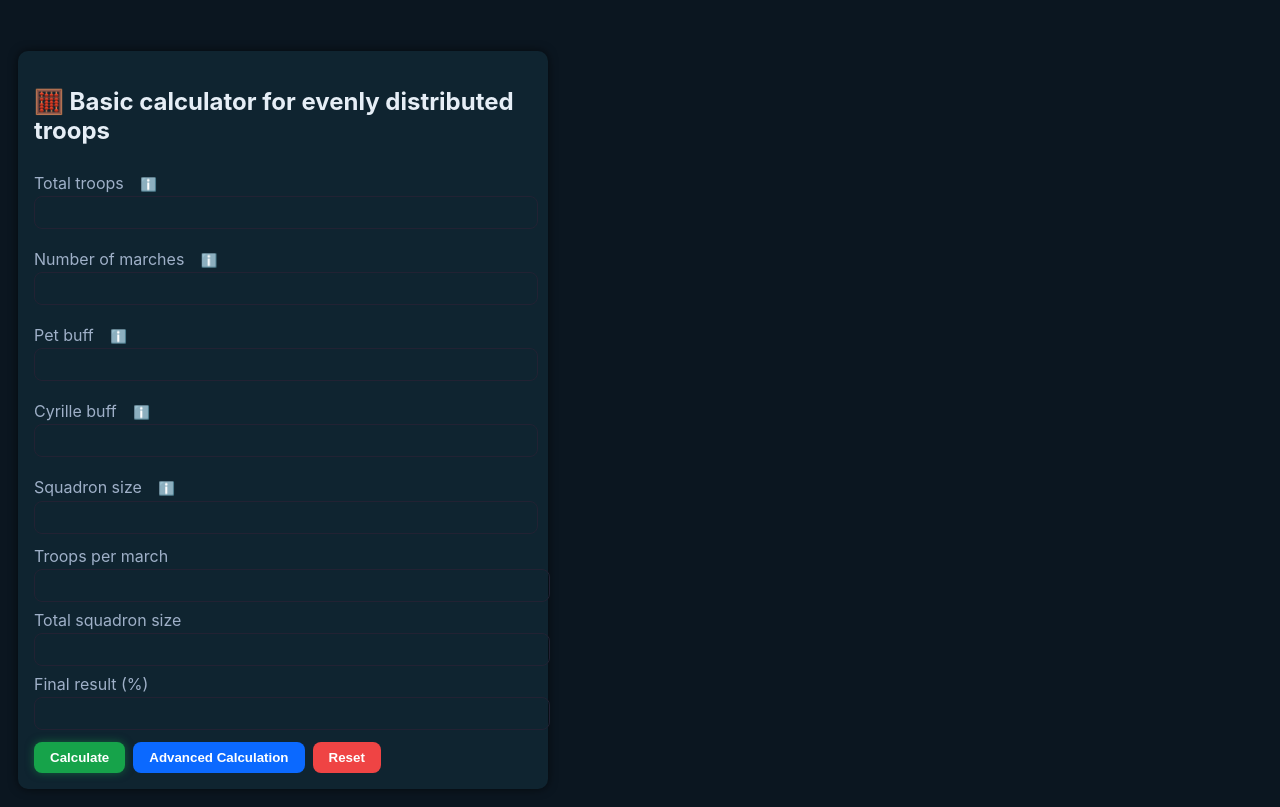
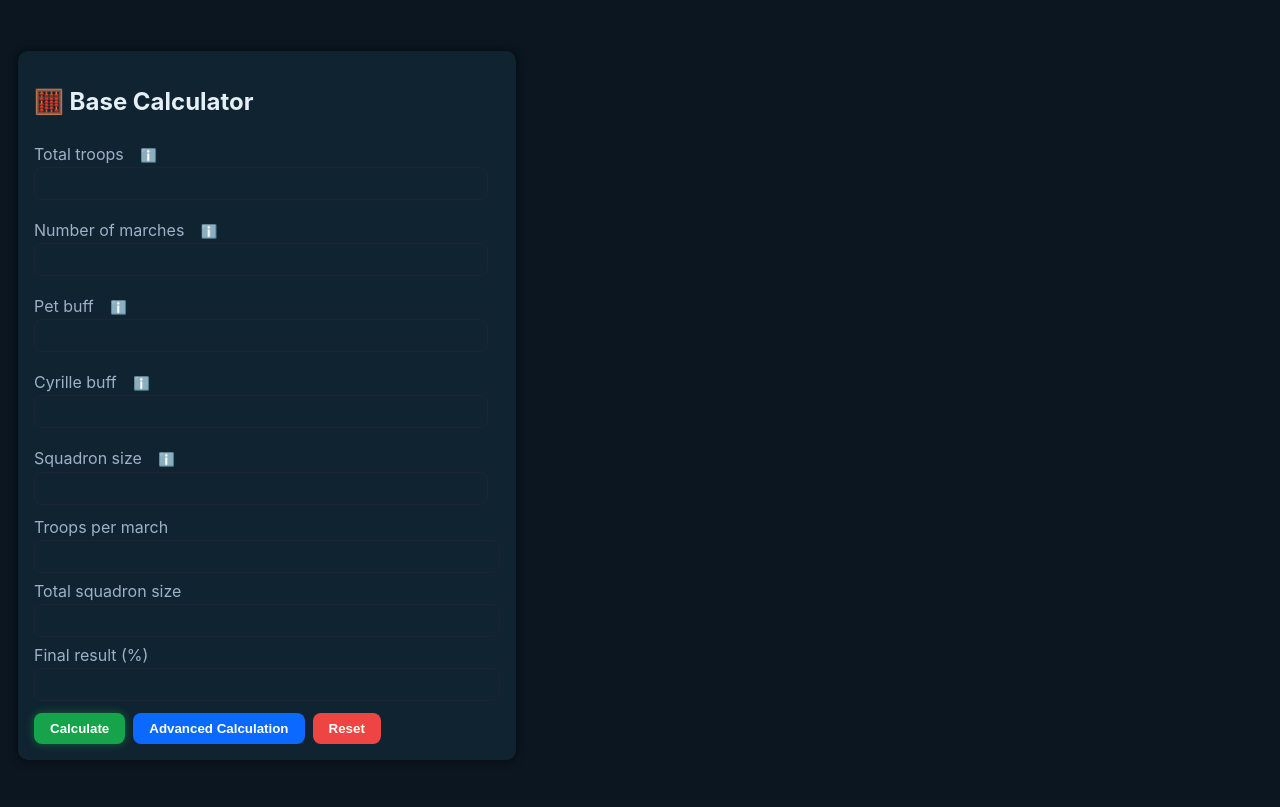
Before and after one commit to MOCPage/MOC-Truppenrechner-testseite, a plain HTML site: page index.html in a window 1280 px wide. Shown: the part 77-884 px from the top of the page. After the commit the page ends 855 px from the top, so only its background shows below. Drawn offline with Linux system fonts and the light colour scheme.

Commit message:
Add files via upload

```diff
--- a/index.html
+++ b/index.html
@@ -27,16 +27,15 @@
   <div class="modal-content">
     <button id="closeHelp" class="close-btn">❌</button>
     <h2 data-i18n="help_title">MOC Truppenrechner – Hilfe</h2>
-    <div class="help-text" id="helpText">
-      <!-- help text will be injected by translations.js for each language -->
-    </div>
+    <div class="help-text" id="helpText"></div>
   </div>
 </div>
 
 <main class="main">
   <section class="panel left">
-    <h2 data-i18n="left_title">🧮 Basisrechner für gleichmässig verteilte Truppen</h2>
+    <h2 data-i18n="left_title">🧮 Basisrechner</h2>
 
+    <!-- Feld: Anzahl Truppen -->
     <div class="field-row" data-info-key="truppen">
       <div class="field-left">
         <label for="inputTruppen" data-i18n="lbl_troops">
@@ -47,10 +46,11 @@
       </div>
       <div class="info-box" aria-hidden="true">
         <img class="info-img hidden" alt=""/>
-        <p class="info-text"></p>
+        <div class="info-text"></div>
       </div>
     </div>
 
+    <!-- Feld: Anzahl Märsche -->
     <div class="field-row" data-info-key="maersche">
       <div class="field-left">
         <label for="inputMaersche" data-i18n="lbl_marches">
@@ -61,10 +61,11 @@
       </div>
       <div class="info-box" aria-hidden="true">
         <img class="info-img hidden" alt=""/>
-        <p class="info-text"></p>
+        <div class="info-text"></div>
       </div>
     </div>
 
+    <!-- Feld: Haustier Buff -->
     <div class="field-row" data-info-key="haustier">
       <div class="field-left">
         <label for="inputHaustier" data-i18n="lbl_pet">
@@ -75,10 +76,11 @@
       </div>
       <div class="info-box" aria-hidden="true">
         <img class="info-img hidden" alt=""/>
-        <p class="info-text"></p>
+        <div class="info-text"></div>
       </div>
     </div>
 
+    <!-- Feld: Cyrille Buff -->
     <div class="field-row" data-info-key="cyrille">
       <div class="field-left">
         <label for="inputCyrille" data-i18n="lbl_cyrille">
@@ -89,10 +91,11 @@
       </div>
       <div class="info-box" aria-hidden="true">
         <img class="info-img hidden" alt=""/>
-        <p class="info-text"></p>
+        <div class="info-text"></div>
       </div>
     </div>
 
+    <!-- Feld: Schwadronengrösse -->
     <div class="field-row" data-info-key="schwadron">
       <div class="field-left">
         <label for="inputSchwadron" data-i18n="lbl_squad">
@@ -103,7 +106,7 @@
       </div>
       <div class="info-box" aria-hidden="true">
         <img class="info-img hidden" alt=""/>
-        <p class="info-text"></p>
+        <div class="info-text"></div>
       </div>
     </div>
 
@@ -122,20 +125,30 @@
 
   <section id="rightPanel" class="panel right hidden">
     <h2 data-i18n="right_title">⚔️ Marschverteilung</h2>
+
     <div class="tableHeader">
       <div data-i18n="th_lock">Sperren</div>
       <div data-i18n="th_march">Marsch</div>
       <div data-i18n="th_percent">%</div>
       <div data-i18n="th_count_total">Anzahl / Total</div>
     </div>
-    <div id="tableBody" class="tableBody"><div class="muted" data-i18n="prompt_advanced">Drücke „Erweitertes Rechnen“</div></div>
-    <div class="tableFooter"><span data-i18n="total_sum_label">Truppensumme:</span><span id="totalUsed">0</span> / <span id="totalCap">0</span></div>
+
+    <div id="tableBody" class="tableBody">
+      <div class="muted" data-i18n="prompt_advanced">Drücke „Erweitertes Rechnen“</div>
+    </div>
+
+    <div class="tableFooter">
+      <span data-i18n="total_sum_label">Truppensumme:</span>
+      <span id="totalUsed">0</span> / <span id="totalCap">0</span>
+    </div>
+
     <div class="actions">
       <button id="btnRecalcRight" class="btn green" data-i18n="recalc_right">Neu berechnen</button>
       <button id="btnResetRight" class="btn red" data-i18n="reset_right">Zurücksetzen</button>
     </div>
   </section>
 </main>
+
 <script src="./translations.js" defer></script>
 <script src="./script.js" defer></script>
 </body>
--- a/script.js
+++ b/script.js
@@ -57,7 +57,8 @@ function attachInfoBoxes(){
       document.querySelectorAll('.field-row.open').forEach(r => { if (r !== row) r.classList.remove('open'); });
       const key = row.dataset.infoKey;
       const infoTexts = (TRANSLATIONS[currentLang()]?.info_texts) || TRANSLATIONS.de.info_texts;
-      const title = document.createElement('h4'); title.textContent = '🧮 ' + (TRANSLATIONS[currentLang()]?.info_section_base || 'Basisrechner'); txt.innerHTML=''; txt.appendChild(title); txt.appendChild(document.createTextNode(infoTexts[key] || ''));
+      const title = (TRANSLATIONS[currentLang()]?.info_section_base) || 'Basisrechner';
+      txt.innerHTML = `<h4>🧮 ${title}</h4><p>${infoTexts[key] || ''}</p>`;
       const src = INFO_IMAGES[key];
       if (src) { img.src = src; img.classList.remove('hidden'); }
       else { img.classList.add('hidden'); img.removeAttribute('src'); }
--- a/translations.js
+++ b/translations.js
@@ -1,14 +1,14 @@
 const TRANSLATIONS = {
   de:{site_title:'MOC Truppenrechner',
-    left_title:'🧮 Basisrechner für gleichmässig verteilte Truppen', right_title:'⚔️ Marschverteilung',
+    left_title:'🧮 Basisrechner', right_title:'⚔️ Marschverteilung',
     calc:'Berechnen', advanced:'Erweitertes Rechnen', reset_left:'Zurücksetzen', recalc_right:'Neu berechnen', reset_right:'Zurücksetzen',
     lbl_troops:'Anzahl Truppen', lbl_marches:'Anzahl Märsche', lbl_pet:'Haustier Buff', lbl_cyrille:'Cyrille Buff', lbl_squad:'Schwadronengrösse',
     res_per_march:'Truppen pro Marsch', res_total_squad:'Totale Schwadronengrösse', res_percent:'Endergebnis (%)',
     th_lock:'Sperren', th_march:'Marsch', th_percent:'%', th_count_total:'Anzahl / Total', prompt_advanced:'Drücke „Erweitertes Rechnen“', total_sum_label:'Truppensumme:',
     err_inputs:'Bitte gültige Werte eingeben.', err_first_calc:'Bitte zuerst links Berechnen drücken.',
     help_title:'MOC Truppenrechner – Hilfe',
-    help_html:`<p><strong>Ziel:</strong> Der Rechner hilft, Truppen gleichmäßig auf mehrere Märsche zu verteilen und dabei Buffs (z. B. durch Haustier, Cyrille oder Schwadronenbonus) zu berücksichtigen.</p>
-      <h3>1️⃣ Basisrechner </h3>
+    help_html:`
+      <h3>1️⃣ Basisrechner</h3>
       <ul>
         <li><strong>Anzahl Truppen:</strong> Gesamtzahl aller verfügbaren Truppen</li>
         <li><strong>Anzahl Märsche:</strong> Wie viele Märsche gleichzeitig möglich sind</li>
@@ -17,96 +17,111 @@ const TRANSLATIONS = {
         <li><strong>Schwadronengrösse:</strong> Basisgröße einer Schwadron</li>
       </ul>
       <p>Klicke auf ℹ️ neben einem Feld, um eine Infobox mit Bild und Beschreibung zu öffnen. Beim Klick auf das Bild schließt sich die Infobox wieder.</p>
-      <p>Drücke <strong>„Berechnen“</strong>, um die Resultate zu sehen: Truppen pro Marsch, totale Schwadronengrösse und prozentuales Verhältnis.</p>
-      <h3>2️⃣ Marschverteilung </h3>
-      <p>Klicke auf <strong>„Erweitertes Rechnen“</strong>, um die rechte Seite zu öffnen.</p>
+      <h3>2️⃣ Marschverteilung</h3>
       <ul>
         <li>Regler mit +/− Buttons pro Marsch</li>
         <li><strong>Sperren</strong> fixiert einen Marsch</li>
         <li><strong>Neu berechnen</strong> ändert nur ungesperrte Märsche</li>
       </ul>
-      <h3>3️⃣ Sprache & Speicherung</h3>
+      <h3>Sprache & Speicherung</h3>
       <ul><li>Deutsch/Englisch/Französisch/Italienisch/Türkisch/Arabisch</li><li>Eingaben werden automatisch gespeichert</li></ul>`,
-    info_section_base:'Basisrechner', info_section_right:'Marschverteilung', info_texts:{truppen:'Gesamtzahl aller verfügbaren Truppen', maersche:'Anzahl der gleichzeitig möglichen Märsche', haustier:'Bonus durch das aktive Haustier',
+    info_section_base:'Basisrechner', info_section_right:'Marschverteilung',
+    info_texts:{truppen:'Gesamtzahl aller verfügbaren Truppen', maersche:'Anzahl der gleichzeitig möglichen Märsche', haustier:'Bonus durch das aktive Haustier',
       cyrille:'Bonus durch Cyrilles Fähigkeit', schwadron:'Basisgröße einer Schwadron'}
   },
   en:{site_title:'MOC Troop Calculator',
-    left_title:'🧮 Basic calculator for evenly distributed troops', right_title:'⚔️ March distribution',
+    left_title:'🧮 Base Calculator', right_title:'⚔️ March Distribution',
     calc:'Calculate', advanced:'Advanced Calculation', reset_left:'Reset', recalc_right:'Recalculate', reset_right:'Reset',
     lbl_troops:'Total troops', lbl_marches:'Number of marches', lbl_pet:'Pet buff', lbl_cyrille:'Cyrille buff', lbl_squad:'Squadron size',
     res_per_march:'Troops per march', res_total_squad:'Total squadron size', res_percent:'Final result (%)',
     th_lock:'Lock', th_march:'March', th_percent:'%', th_count_total:'Count / Total', prompt_advanced:'Press “Advanced Calculation”', total_sum_label:'Troop sum:',
     err_inputs:'Please enter valid values.', err_first_calc:'Please calculate on the left first.',
     help_title:'MOC Troop Calculator – Help',
-    help_html:`<p><strong>Goal:</strong> Distribute troops evenly across marches and consider buffs (Pet, Cyrille, Squadron).</p>
-      <h3>1️⃣ Basic calculator </h3>
-      <ul>
-        <li><strong>Total troops</strong></li><li><strong>Number of marches</strong></li>
-        <li><strong>Pet buff</strong></li><li><strong>Cyrille buff</strong></li><li><strong>Squadron size</strong></li>
-      </ul>
+    help_html:`
+      <h3>1️⃣ Base Calculator</h3>
+      <ul><li>Total troops</li><li>Number of marches</li><li>Pet buff</li><li>Cyrille buff</li><li>Squadron size</li></ul>
       <p>Click ℹ️ to open an info box with image & text. Click the image to close.</p>
-      <p>Press <strong>“Calculate”</strong> to see results.</p>
-      <h3>2️⃣ March distribution (right)</h3>
+      <h3>2️⃣ March Distribution</h3>
       <ul><li>Slider with +/− per march</li><li><strong>Lock</strong> fixes a march</li><li><strong>Recalculate</strong> changes only unlocked marches</li></ul>
-      <h3>3️⃣ Language & saving</h3><ul><li>DE/EN/FR/IT/TR/AR</li><li>Inputs are saved automatically</li></ul>`,
-    info_section_base:'Basisrechner', info_section_right:'Marschverteilung', info_texts:{truppen:'Total number of available troops', maersche:'Number of simultaneous marches', haustier:'Bonus from the active pet',
+      <h3>Language & Saving</h3><ul><li>DE/EN/FR/IT/TR/AR</li><li>Inputs are saved automatically</li></ul>`,
+    info_section_base:'Base Calculator', info_section_right:'March Distribution',
+    info_texts:{truppen:'Total number of available troops', maersche:'Number of simultaneous marches', haustier:'Bonus from the active pet',
       cyrille:'Bonus from Cyrille’s skill', schwadron:'Base size of a squadron'}
   },
   fr:{site_title:'Calculateur de troupes MOC',
-    left_title:'🧮 Calcul de base pour une répartition uniforme', right_title:'⚔️ Répartition des marches',
+    left_title:'🧮 Calcul de base', right_title:'⚔️ Répartition des marches',
     calc:'Calculer', advanced:'Calcul avancé', reset_left:'Réinitialiser', recalc_right:'Recalculer', reset_right:'Réinitialiser',
     lbl_troops:'Nombre total de troupes', lbl_marches:'Nombre de marches', lbl_pet:'Bonus familier', lbl_cyrille:'Bonus Cyrille', lbl_squad:'Taille d’escadron',
     res_per_march:'Troupes par marche', res_total_squad:'Taille totale d’escadron', res_percent:'Résultat final (%)',
     th_lock:'Verrou', th_march:'Marche', th_percent:'%', th_count_total:'Nombre / Total', prompt_advanced:'Appuyez sur « Calcul avancé »', total_sum_label:'Total de troupes :',
     err_inputs:'Veuillez saisir des valeurs valides.', err_first_calc:'Veuillez d’abord calculer à gauche.',
     help_title:'Aide – Calculateur de troupes MOC',
-    help_html:`<p><strong>Objectif :</strong> Répartir les troupes entre les marches en tenant compte des bonus (familier, Cyrille, escadron).</p>
-      <h3>1️⃣ Calcul de base </h3>
+    help_html:`
+      <h3>1️⃣ Calcul de base</h3>
       <ul><li>Troupes totales</li><li>Nombre de marches</li><li>Bonus familier</li><li>Bonus Cyrille</li><li>Taille d’escadron</li></ul>
       <p>Cliquez sur ℹ️ pour ouvrir une infobox avec image et texte. Cliquez sur l’image pour fermer.</p>
-      <h3>2️⃣ Répartition (droite)</h3>
+      <h3>2️⃣ Répartition des marches</h3>
       <ul><li>Curseur avec +/−</li><li><strong>Verrouiller</strong> fige une marche</li><li><strong>Recalculer</strong> ne modifie que les marches déverrouillées</li></ul>
-      <h3>3️⃣ Langue & sauvegarde</h3><ul><li>DE/EN/FR/IT/TR/AR</li><li>Saisie sauvegardée automatiquement</li></ul>`,
-    info_section_base:'Basisrechner', info_section_right:'Marschverteilung', info_texts:{truppen:'Nombre total de troupes disponibles', maersche:'Nombre de marches simultanées', haustier:'Bonus du familier actif',
+      <h3>Langue & sauvegarde</h3><ul><li>DE/EN/FR/IT/TR/AR</li><li>Saisie sauvegardée automatiquement</li></ul>`,
+    info_section_base:'Calcul de base', info_section_right:'Répartition des marches',
+    info_texts:{truppen:'Nombre total de troupes disponibles', maersche:'Nombre de marches simultanées', haustier:'Bonus du familier actif',
       cyrille:'Bonus de la compétence de Cyrille', schwadron:'Taille de base d’un escadron'}
   },
   it:{site_title:'Calcolatore truppe MOC',
-    left_title:'🧮 Calcolatore base per distribuzione uniforme', right_title:'⚔️ Distribuzione marce',
+    left_title:'🧮 Calcolatore di base', right_title:'⚔️ Distribuzione marce',
     calc:'Calcola', advanced:'Calcolo avanzato', reset_left:'Reimposta', recalc_right:'Ricalcola', reset_right:'Reimposta',
     lbl_troops:'Totale truppe', lbl_marches:'Numero di marce', lbl_pet:'Bonus animale', lbl_cyrille:'Bonus Cyrille', lbl_squad:'Dimensione squadrone',
     res_per_march:'Truppe per marcia', res_total_squad:'Dimensione totale squadrone', res_percent:'Risultato finale (%)',
     th_lock:'Blocca', th_march:'Marcia', th_percent:'%', th_count_total:'Quantità / Totale', prompt_advanced:'Premi “Calcolo avanzato”', total_sum_label:'Totale truppe:',
     err_inputs:'Inserisci valori validi.', err_first_calc:'Calcola prima sulla sinistra.',
     help_title:'Aiuto – Calcolatore truppe MOC',
-    help_html:`<p><strong>Obiettivo:</strong> Distribuire le truppe tra le marce considerando i bonus (animale, Cyrille, squadrone).</p>
-      <h3>1️⃣ Calcolatore base </h3>
+    help_html:`
+      <h3>1️⃣ Calcolatore di base</h3>
       <ul><li>Truppe totali</li><li>Numero di marce</li><li>Bonus animale</li><li>Bonus Cyrille</li><li>Dimensione squadrone</li></ul>
-      <p>Clic su ℹ️ per aprire l’infobox con immagine e testo. Clic sull’immagine per chiudere.</p>`,
-    info_section_base:'Basisrechner', info_section_right:'Marschverteilung', info_texts:{truppen:'Numero totale di truppe disponibili', maersche:'Numero di marce simultanee', haustier:'Bonus dall’animale attivo',
+      <p>Clic su ℹ️ per aprire l’infobox con immagine e testo. Clic sull’immagine per chiudere.</p>
+      <h3>2️⃣ Distribuzione marce</h3>
+      <ul><li>Cursore con +/−</li><li><strong>Blocca</strong> fissa una marcia</li><li><strong>Ricalcola</strong> modifica solo quelle non bloccate</li></ul>
+      <h3>Lingua & salvataggio</h3><ul><li>DE/EN/FR/IT/TR/AR</li><li>Salvataggio automatico</li></ul>`,
+    info_section_base:'Calcolatore di base', info_section_right:'Distribuzione marce',
+    info_texts:{truppen:'Numero totale di truppe disponibili', maersche:'Numero di marce simultanee', haustier:'Bonus dall’animale attivo',
       cyrille:'Bonus dall’abilità di Cyrille', schwadron:'Dimensione base di uno squadrone'}
   },
   tr:{site_title:'MOC Asker Hesaplayıcı',
-    left_title:'🧮 Eşit dağıtım için temel hesaplayıcı', right_title:'⚔️ Sefer dağılımı',
+    left_title:'🧮 Temel Hesaplayıcı', right_title:'⚔️ Sefer Dağılımı',
     calc:'Hesapla', advanced:'Gelişmiş hesaplama', reset_left:'Sıfırla', recalc_right:'Yeniden hesapla', reset_right:'Sıfırla',
     lbl_troops:'Toplam asker', lbl_marches:'Sefer sayısı', lbl_pet:'Evcil hayvan desteği', lbl_cyrille:'Cyrille desteği', lbl_squad:'Filo büyüklüğü',
     res_per_march:'Sefer başına asker', res_total_squad:'Toplam filo büyüklüğü', res_percent:'Nihai sonuç (%)',
     th_lock:'Kilitle', th_march:'Sefer', th_percent:'%', th_count_total:'Adet / Toplam', prompt_advanced:'“Gelişmiş hesaplama”ya basın', total_sum_label:'Asker toplamı:',
     err_inputs:'Lütfen geçerli değerler girin.', err_first_calc:'Önce solda hesaplayın.',
     help_title:'Yardım – MOC Asker Hesaplayıcı',
-    help_html:`<p><strong>Amaç:</strong> Askerleri seferlere dağıtmak ve destekleri dikkate almak (evcil hayvan, Cyrille, filo).</p>`,
-    info_section_base:'Basisrechner', info_section_right:'Marschverteilung', info_texts:{truppen:'Mevcut toplam asker sayısı', maersche:'Aynı anda yapılabilecek sefer sayısı', haustier:'Aktif evcil hayvandan gelen destek',
+    help_html:`
+      <h3>1️⃣ Temel Hesaplayıcı</h3>
+      <ul><li>Toplam asker</li><li>Sefer sayısı</li><li>Evcil hayvan desteği</li><li>Cyrille desteği</li><li>Filo büyüklüğü</li></ul>
+      <p>ℹ️ simgesine tıklayın; resme tıklamak kutuyu kapatır.</p>
+      <h3>2️⃣ Sefer Dağılımı</h3>
+      <ul><li>Her sefer için kaydırıcı ve +/−</li><li><strong>Kilitle</strong> bir seferi sabitler</li><li><strong>Yeniden hesapla</strong> sadece kilitsizleri değiştirir</li></ul>
+      <h3>Dil & kayıt</h3><ul><li>DE/EN/FR/IT/TR/AR</li><li>Girdiler otomatik kaydedilir</li></ul>`,
+    info_section_base:'Temel Hesaplayıcı', info_section_right:'Sefer Dağılımı',
+    info_texts:{truppen:'Mevcut toplam asker sayısı', maersche:'Aynı anda yapılabilecek sefer sayısı', haustier:'Aktif evcil hayvandan gelen destek',
       cyrille:'Cyrille yeteneğinden destek', schwadron:'Bir filonun temel büyüklüğü'}
   },
   ar:{site_title:'حاسبة قوات MOC',
-    left_title:'🧮 حاسبة أساسية لتوزيع متساوٍ للقوات', right_title:'⚔️ توزيع المسيرات',
+    left_title:'🧮 الحاسبة الأساسية', right_title:'⚔️ توزيع المسيرات',
     calc:'احسب', advanced:'حساب متقدّم', reset_left:'إعادة ضبط', recalc_right:'إعادة حساب', reset_right:'إعادة ضبط',
     lbl_troops:'إجمالي القوات', lbl_marches:'عدد المسيرات', lbl_pet:'تعزيز الحيوان الأليف', lbl_cyrille:'تعزيز سيريل', lbl_squad:'حجم السرب',
     res_per_march:'قوات لكل مسيرة', res_total_squad:'إجمالي حجم السرب', res_percent:'النتيجة النهائية (%)',
     th_lock:'قفل', th_march:'مسيرة', th_percent:'%', th_count_total:'عدد / الإجمالي', prompt_advanced:'اضغط "حساب متقدّم"', total_sum_label:'مجموع القوات:',
-    err_inputs:'يرجى إدخال قيم صحيحة.', err_first_calc:'يرجى الحساب أولاً في اليسار.',
+    err_inputs:'يرجى إدخال قيم صحيحة.', err_first_calc:'يرجى الحساب أولًا.',
     help_title:'مساعدة – حاسبة قوات MOC',
-    help_html:`<p><strong>الهدف:</strong> توزيع القوات على المسيرات مع احتساب التعزيزات (الحيوان الأليف، سيريل، السرب).</p>`,
-    info_section_base:'Basisrechner', info_section_right:'Marschverteilung', info_texts:{truppen:'إجمالي عدد القوات المتاحة', maersche:'عدد المسيرات المتزامنة', haustier:'تعزيز من الحيوان الأليف النشط',
+    help_html:`
+      <h3>1️⃣ الحاسبة الأساسية</h3>
+      <ul><li>إجمالي القوات</li><li>عدد المسيرات</li><li>تعزيز الحيوان الأليف</li><li>تعزيز سيريل</li><li>حجم السرب</li></ul>
+      <p>اضغط على ℹ️ لفتح صندوق المعلومات. الضغط على الصورة يغلق الصندوق.</p>
+      <h3>2️⃣ توزيع المسيرات</h3>
+      <ul><li>منزلق مع أزرار +/−</li><li><strong>قفل</strong> لتثبيت المسيرة</li><li><strong>إعادة حساب</strong> يغيّر غير المقفلة فقط</li></ul>
+      <h3>اللغة والحفظ</h3><ul><li>DE/EN/FR/IT/TR/AR</li><li>يتم حفظ المدخلات تلقائيًا</li></ul>`,
+    info_section_base:'الحاسبة الأساسية', info_section_right:'توزيع المسيرات',
+    info_texts:{truppen:'إجمالي عدد القوات المتاحة', maersche:'عدد المسيرات المتزامنة', haustier:'تعزيز من الحيوان الأليف النشط',
       cyrille:'تعزيز من مهارة سيريل', schwadron:'الحجم الأساسي للسرب'}
   }
 };
```
Also changed, not shown: style.css (+16 -8 lines).
